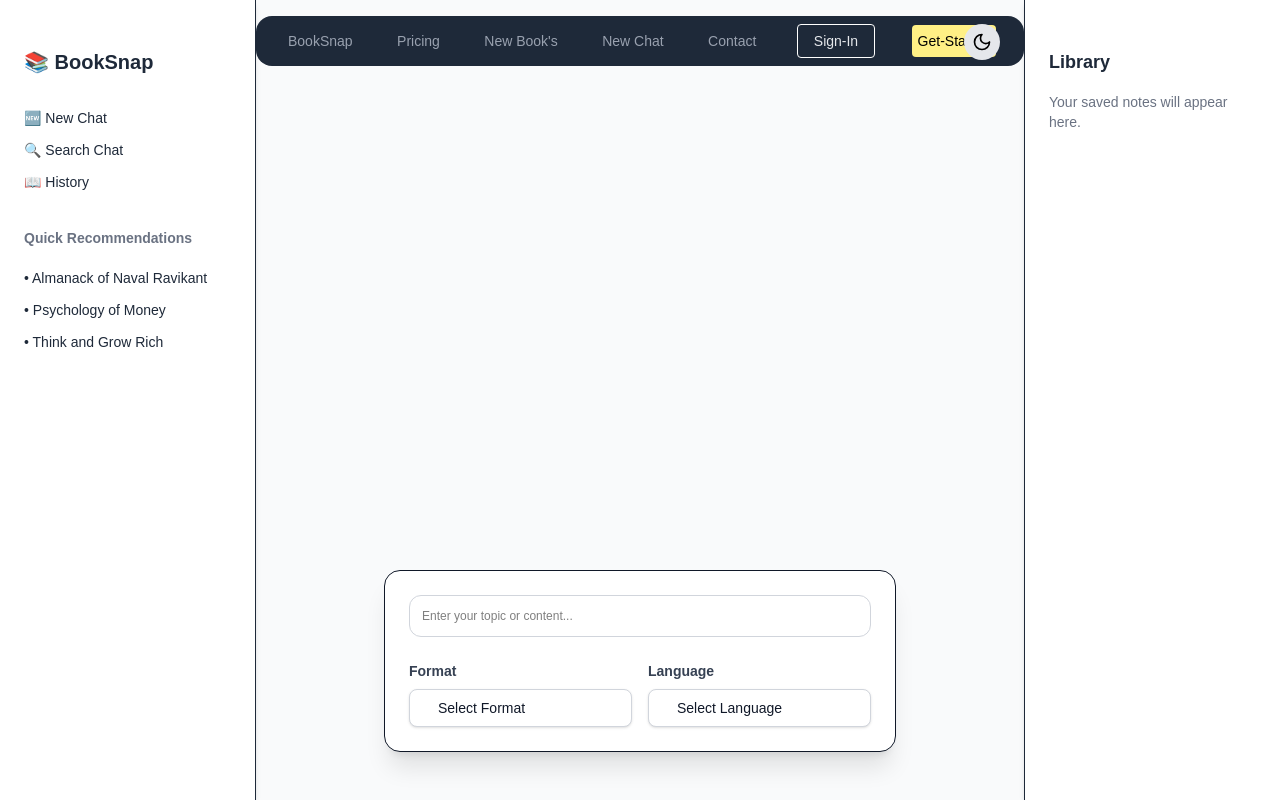
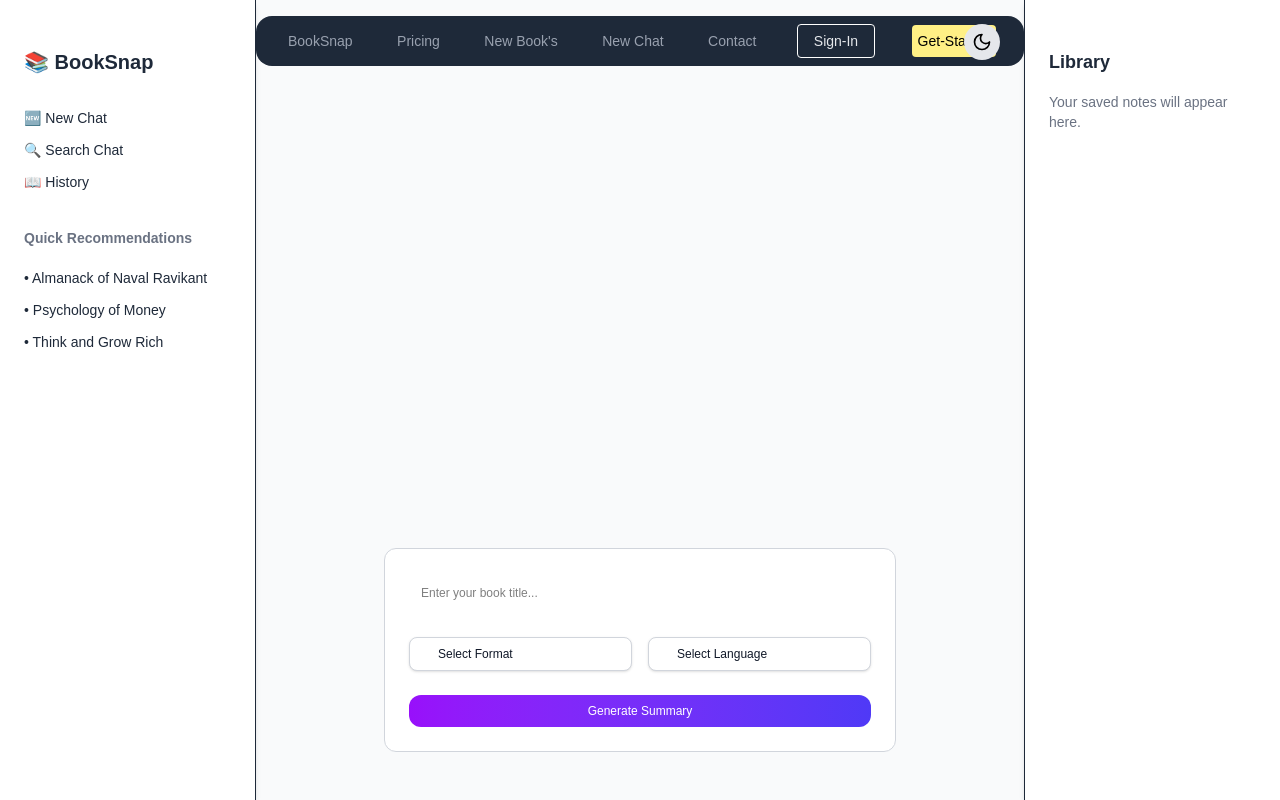
Before and after one commit to rahulkardile/book-summarizer, a Next.js app: page /chat in a window 1280 px wide. Built offline with nearby package versions, Linux system fonts and the light colour scheme; a web font is replaced by a local one.

Commit message:
api is addedg

```diff
--- a/app/(root)/chat/page.tsx
+++ b/app/(root)/chat/page.tsx
@@ -9,7 +9,41 @@ import { Sun, Moon } from 'lucide-react'
 const Page: React.FC = () => {
   const [format, setFormat] = useState<string>('')
   const [language, setLanguage] = useState<string>('')
+  const [bookTitle, setBookTitle] = useState<string>('') // NEW
+  const [summary, setSummary] = useState<string>('') // NEW
+  const [loading, setLoading] = useState<boolean>(false)
   const [darkMode, setDarkMode] = useState<boolean>(false)
+
+  // 📡 API Call Handler
+  const handleSubmit = async () => {
+    if (!bookTitle || !format || !language) {
+      alert('Please fill all fields.')
+      return
+    }
+
+    setLoading(true)
+    try {
+      const res = await fetch('/api/ai', {
+        method: 'POST',
+        headers: {
+          'Content-Type': 'application/json'
+        },
+        body: JSON.stringify({
+          bookTitle,
+          summaryFormat: format,
+          language
+        })
+      })
+
+      const data = await res.json()
+      setSummary(data?.summary || 'No summary returned.')
+    } catch (err) {
+      console.error('Error fetching summary:', err)
+      setSummary('Something went wrong.')
+    } finally {
+      setLoading(false)
+    }
+  }
 
   return (
     <section className={`${darkMode ? 'bg-gray-900 text-white' : 'bg-gray-50 text-gray-900'} h-screen flex transition-colors duration-300 font-medium`}>
@@ -38,11 +72,13 @@ const Page: React.FC = () => {
           {darkMode ? <Sun size={20} /> : <Moon size={20} />}
         </button>
 
-        <section className={`${darkMode ? 'bg-black text-xs text-white' : 'bg-white text-xs text-gray-900'} backdrop-blur-md w-11/12 md:w-3/4 lg:w-2/3 absolute bottom-12 p-6 rounded-2xl shadow-xl space-y-6 border border-b-gray-900 dark:border-white/10`}>
+        <section className={`${darkMode ? 'bg-black text-xs text-white' : 'bg-white text-xs text-gray-900'} backdrop-blur-md w-11/12 md:w-3/4 lg:w-2/3 absolute bottom-12 p-6 rounded-xl space-y-6 border border-gray-300 `}>
           <input
             type="text"
-            placeholder="Enter your topic or content..."
-            className="w-full p-3 rounded-xl border border-gray-300 dark:border-gray-600 text-black dark:text-white bg-white dark:bg-gray-800 focus:outline-none focus:ring-2 focus:ring-indigo-500"
+            placeholder="Enter your book title..."
+            value={bookTitle}
+            onChange={(e) => setBookTitle(e.target.value)}
+            className="w-full p-3 rounded-xl text-black bg-white dark:bg-white-800 focus:outline-none"
           />
 
           <div className="flex flex-col md:flex-row gap-4">
@@ -64,6 +100,21 @@ const Page: React.FC = () => {
               onChange={(val) => setLanguage(val)}
             />
           </div>
+
+          <button
+            onClick={handleSubmit}
+            disabled={loading}
+            className="w-full py-2 bg-gradient-to-r from-purple-600 to-indigo-600 text-white rounded-xl hover:opacity-90 disabled:opacity-50"
+          >
+            {loading ? 'Summarizing...' : 'Generate Summary'}
+          </button>
+
+          {summary && (
+            <div className="mt-4 p-4 bg-white text-black rounded-md">
+              <h3 className="font-semibold mb-2">Summary:</h3>
+              <pre className="whitespace-pre-wrap">{summary}</pre>
+            </div>
+          )}
         </section>
       </main>
 
--- a/app/api/ai/route.js
+++ b/app/api/ai/route.ts
@@ -1,4 +1,4 @@
-export async function POST(req) {
+export async function POST(req: any) {
   const { bookTitle, summaryFormat, language } = await req.json();
 
   const promptTemplate = `
--- a/app/components/Options.tsx
+++ b/app/components/Options.tsx
@@ -14,21 +14,17 @@ const Options: React.FC<OptionsProps> = ({
   const paddingX = typeof padding === 'number' ? `px-${padding}` : 'px-4'
 
   return (
-    <div className="flex flex-col items-start w-full">
-      <label htmlFor={id} className="mb-2 text-sm font-semibold text-gray-700 dark:text-gray-300">
-        {label}
-      </label>
-
+    <div className="flex flex-col items-start w-full text-black">
       <select
         id={id}
         value={value}
         onChange={(e) => onChange(e.target.value)}
         className={`
           w-full py-2 ${paddingX}
-          bg-white text-gray-900 dark:bg-gray-800 dark:text-white
+          bg-white text-gray-900 text-bl
           rounded-lg border border-gray-300 dark:border-gray-600
           focus:outline-none focus:ring-2 focus:ring-indigo-500
-          shadow-sm text-sm transition duration-200
+          shadow-sm text-xs transition duration-200
         `}
       >
         <option value="" disabled>
```
